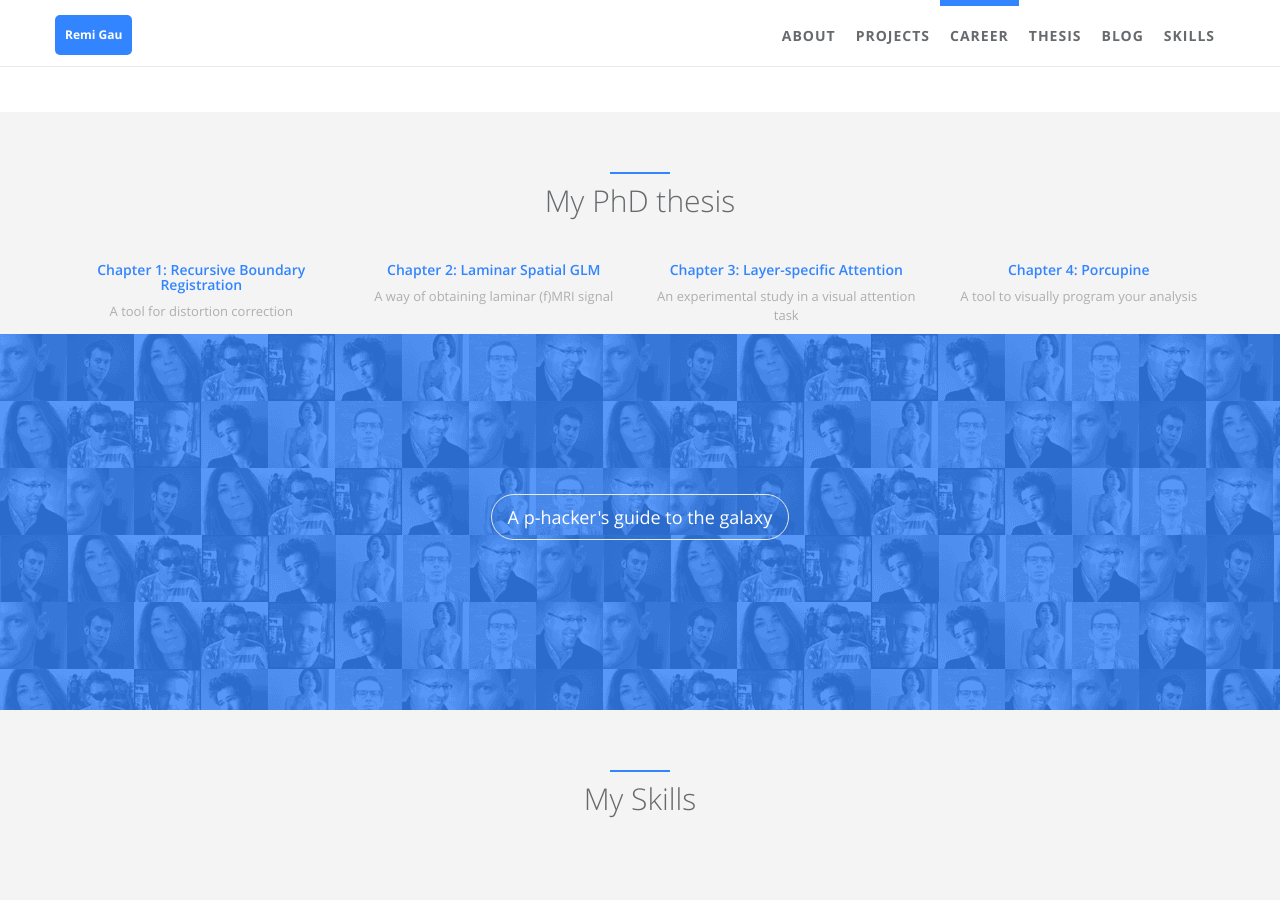
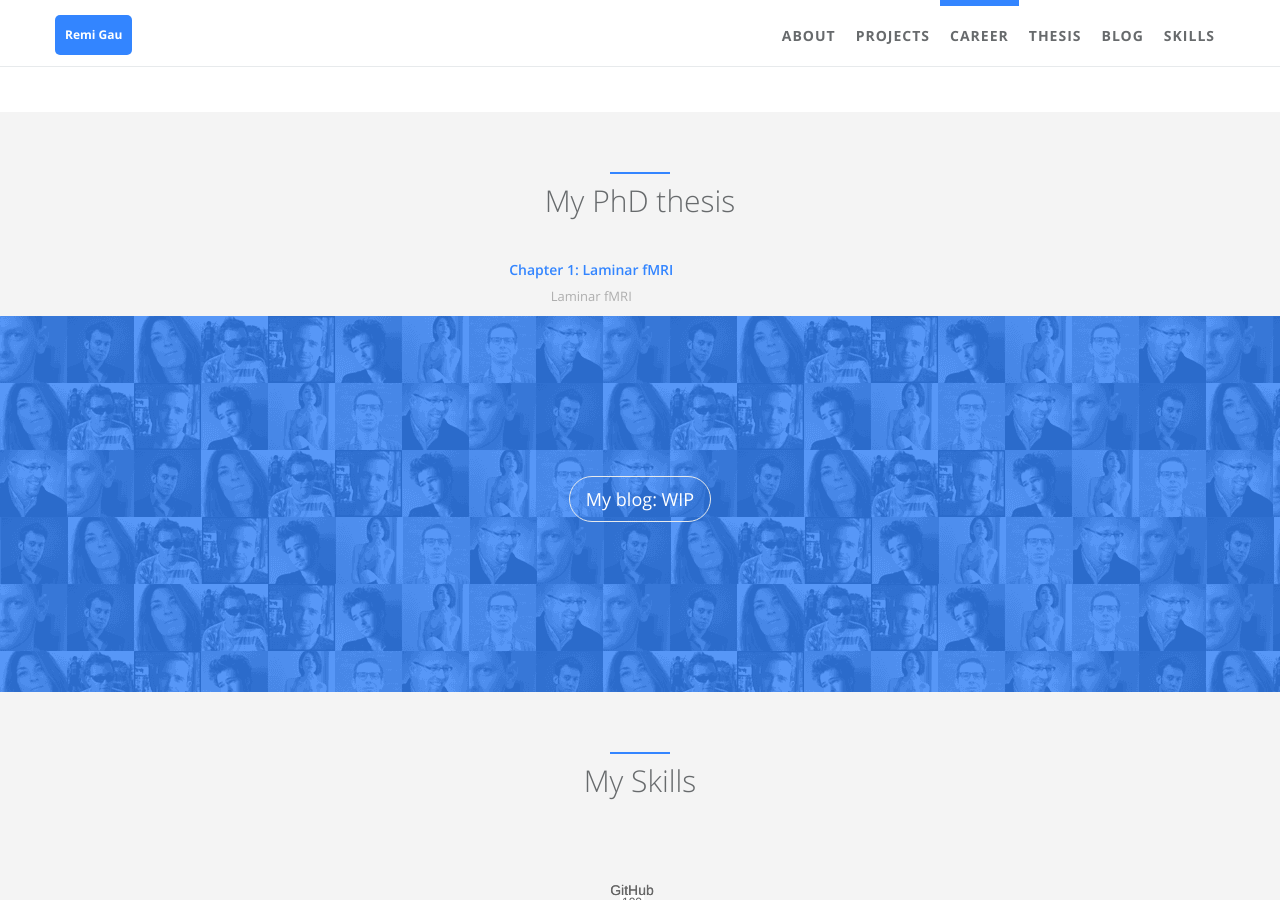
Before and after one commit to Remi-Gau/remi-gau.github.io, a Jekyll site: the page built from index.html, in a window 1280 px wide and 900 px high, scrolled down 1489 px. Built offline with Jekyll 4.4.1, drawn with Linux system fonts in a browser that asks for light colours.

Commit message:
change blog sections

```diff
--- a/_config.yml
+++ b/_config.yml
@@ -17,10 +17,10 @@ author:  # change following line to your infomation.
   avatar: /static/assets/img/landing/avatar.jpg  # upload your avatar at directory and edit it.
   github_username: Remi-Gau  # Leave blank if you don't have now
   linkedin_id:  # Leave blank if you don't have now
-  facebook_username:   # Leave blank if you don't have now
+  facebook_username: remi.gau1 # Leave blank if you don't have now
   twitter_username: RemiGau  # Leave blank if you don't have now
   email:   # Leave blank if you don't have now
-  cv:  # An online CV can be printed as PDF, leave blank if you don't have now
+  cv:  https://github.com/Remi-Gau/CV/blob/master/CV_English.pdf # An online CV can be printed as PDF, leave blank if you don't have now
   # skill icons are on avatar's left and right side. Reference urls are http://fontawesome.io/ and http://fizzed.com/oss/font-mfizz
   skill_icon1:
     - name: icon-apache
--- a/_data/index/projects.yml
+++ b/_data/index/projects.yml
@@ -4,7 +4,7 @@
 - name: advanced fMRI course
   i18n: Markdown
   gh_user: RemiGau
-  repo: Porcupine
+  repo: advanced_fMRI_course
   url: https://github.com/Remi-Gau/advanced_fMRI_course
   img:
   desc: A list of ressource for MRI studies
--- a/_data/index/thesis.yml
+++ b/_data/index/thesis.yml
@@ -1,16 +1,4 @@
 # chapters section data
-- title: 'Chapter 1: Recursive Boundary Registration'
-  description: A tool for distortion correction
-  id: ch_rbr
-
-- title: 'Chapter 2: Laminar Spatial GLM'
-  description: A way of obtaining laminar (f)MRI signal
-  id: ch_layerglm
-
-- title: 'Chapter 3: Layer-specific Attention'
-  description: An experimental study in a visual attention task
-  id: ch_layatt
-
-- title: 'Chapter 4: Porcupine'
-  description: A tool to visually program your analysis
-  id: ch_porcupine
+- title: 'Chapter 1: Laminar fMRI'
+  description: Laminar fMRI
+  id: ch_lfMRI
--- a/_includes/sections/blog.html
+++ b/_includes/sections/blog.html
@@ -3,7 +3,7 @@
     <div class="col-lg-12 text-center wow zoomIn" id="i18_blog">
       <div style="height: 80px;"></div>
         <a class="btn btn-lg btn-default btn-rounded btn-outline wow bounceIn" href="{{ "/blog/" | prepend: site.baseurl }}">
-          <span data-i18n="blog.my_blog">A p-hacker's guide to the galaxy</span>
+          <span data-i18n="blog.my_blog">My blog: WIP</span>
         </a>
       <div style="height: 80px;"></div>
     </div>
```
Also changed, not shown: _data/blog.yml (+1 -13 lines).
